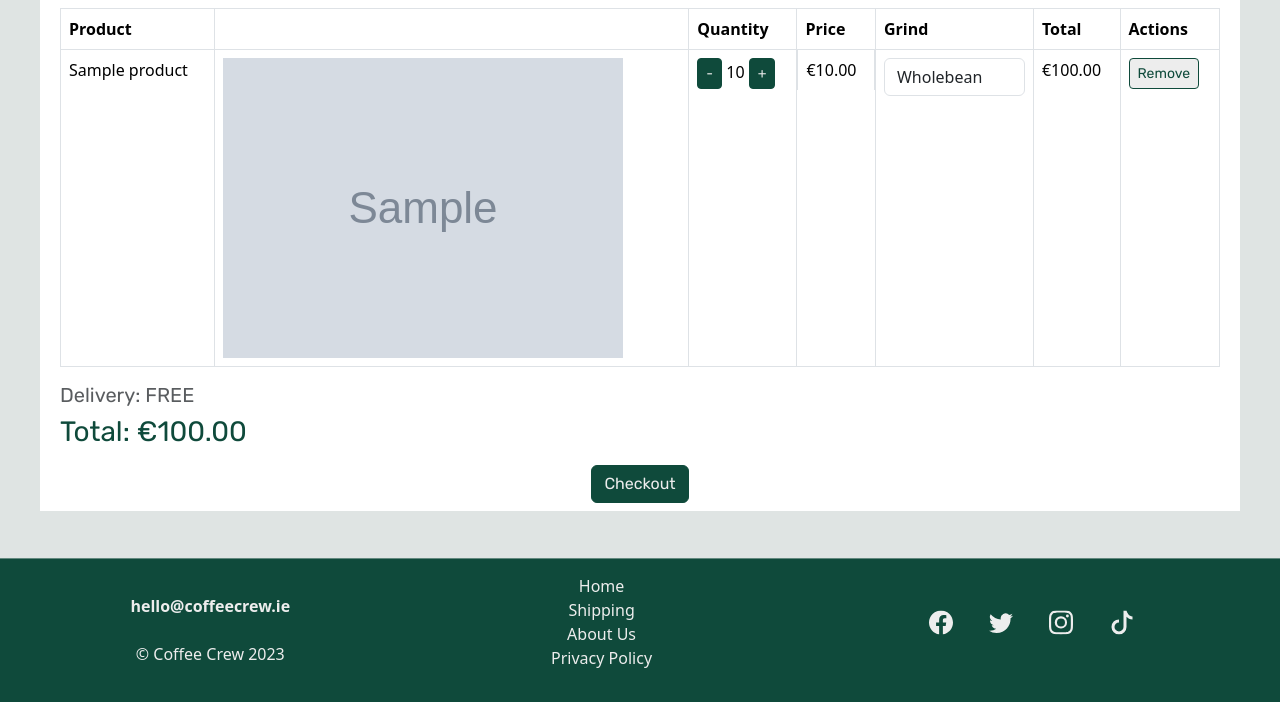
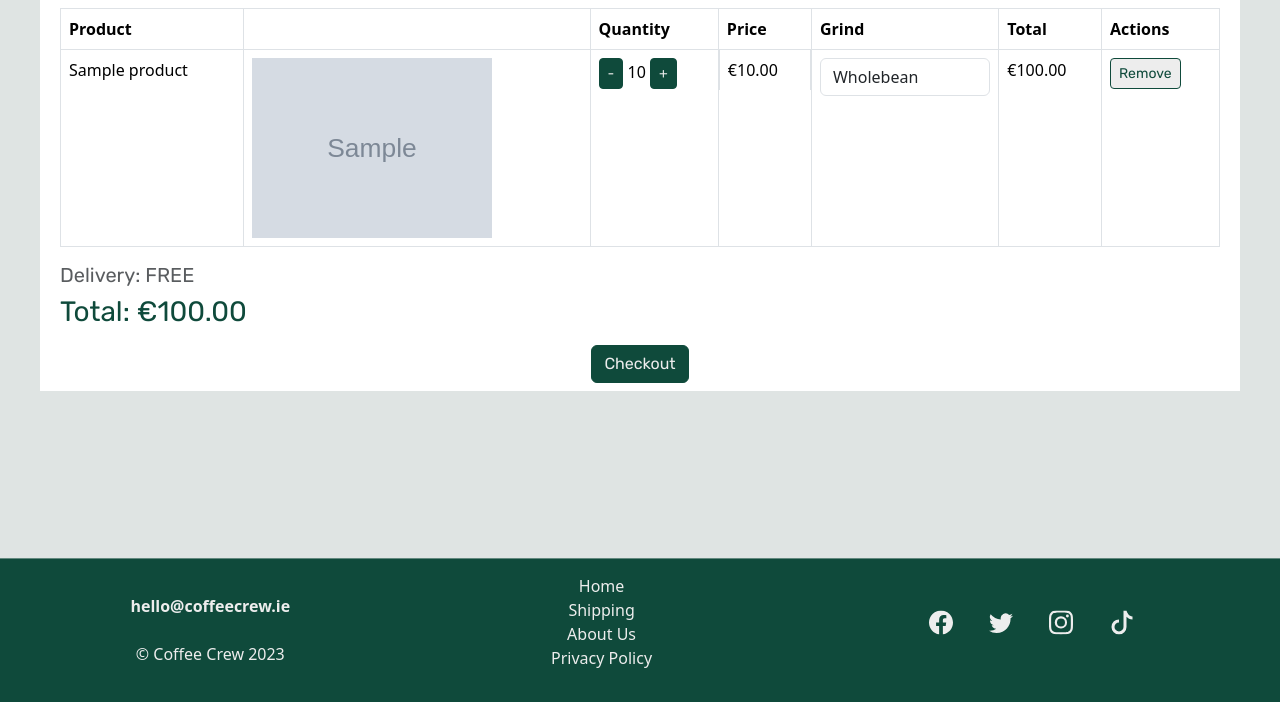
Before and after one commit to davidindub/coffeecrew, a Django app: page /cart/ in a window 1280 px wide. Shown: the part 98-800 px from the top of the page. Run offline with Django 4.2, Linux system fonts and the light colour scheme; a user stored in the database is signed in; tables that the repository leaves empty hold one stand-in row (values such as "Sample post"); grey boxes marked "Sample" are stand-in pictures; some libraries are stand-ins or nearby versions.

Commit message:
Rename image styling class

```diff
--- a/cart/templates/cart/shopping_cart.html
+++ b/cart/templates/cart/shopping_cart.html
@@ -28,7 +28,7 @@
                       {% if object.product.image %}
                         <img src="{{ object.product.imageURL }}"
                              alt="{{ object.product.name }}"
-                             class="cart-product-list-image">
+                             class="product-list-image">
                       {% endif %}
                     </a>
                   </td>
--- a/products/templates/products/staff/manage_products.html
+++ b/products/templates/products/staff/manage_products.html
@@ -123,11 +123,11 @@
                                                     {% if product.image %}
                                                         <img src="{{ product.imageURL }}"
                                                              alt="{{ product.name }}"
-                                                             class="staff-product-list-image{% if not product.visible_to_customers %} product-greyed-img{% endif %}">
+                                                             class="product-list-image{% if not product.visible_to_customers %} product-greyed-img{% endif %}">
                                                     {% else %}
                                                         <img src="{% static 'images/hero-coffee-filter.jpg' %}"
                                                              alt="{{ product.name }}"
-                                                             class="staff-product-list-image">
+                                                             class="product-list-image">
                                                     {% endif %}
                                                 </a>
                                             </td>
--- a/static/css/base.css
+++ b/static/css/base.css
@@ -272,7 +272,7 @@ footer a,
     padding-bottom: 1rem;
 }
 
-.staff-product-list-image {
+.product-list-image {
     max-width: 15rem;
 }
 
```
